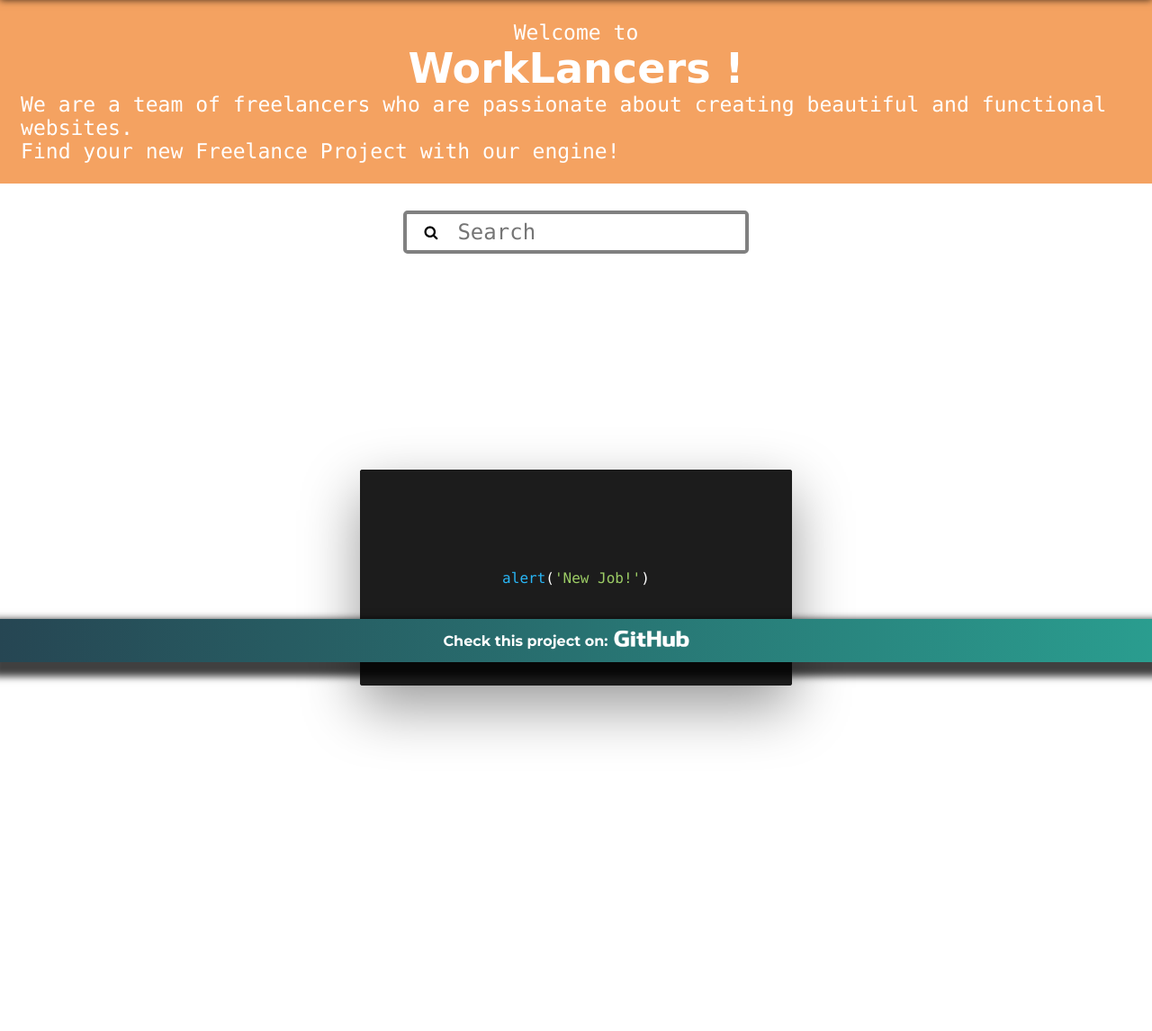
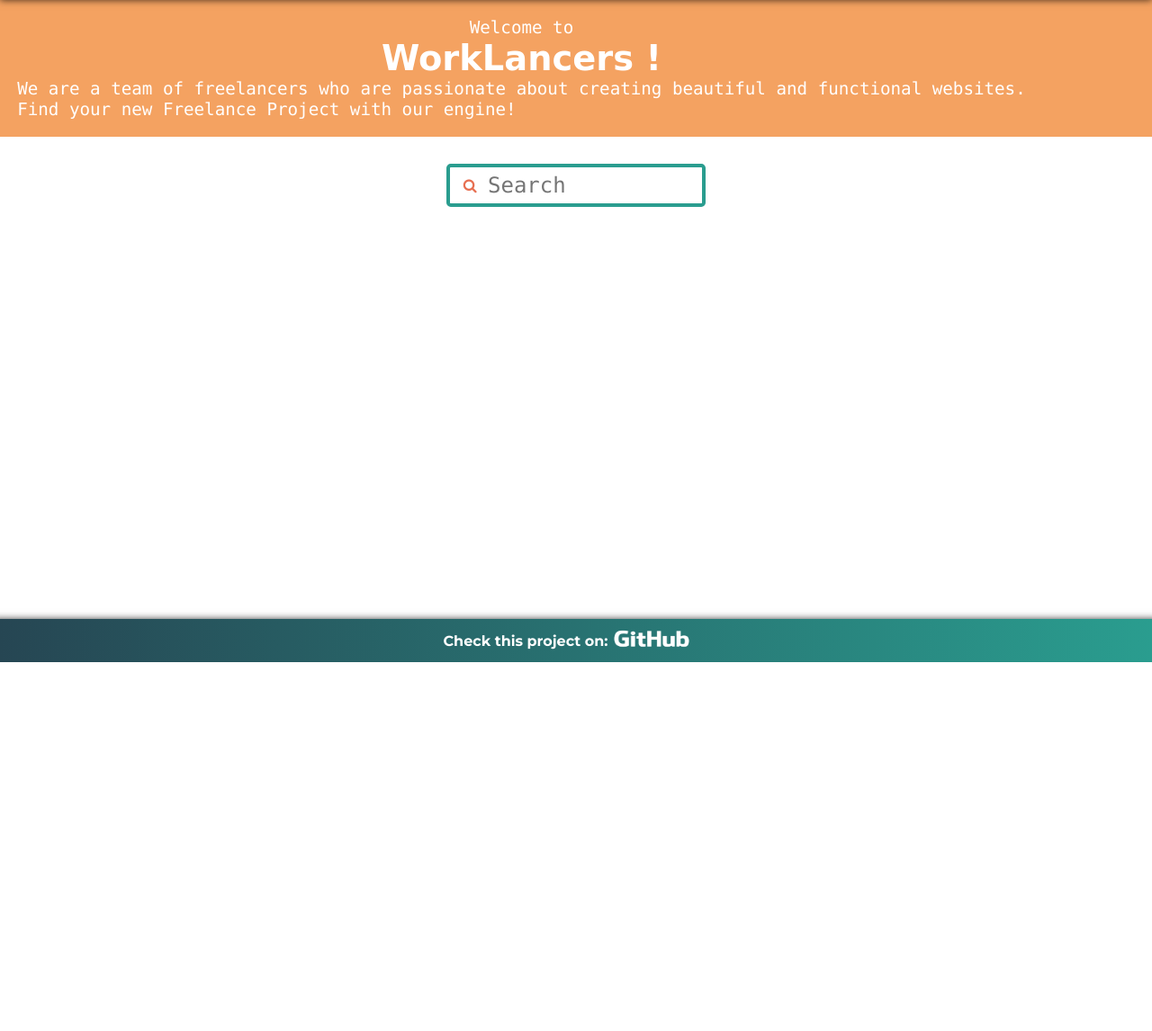
Before and after one commit to IchikonWD/WorkLancers, a Node server app: page / in a window 1280 px wide. Shown: the part 64-1210 px from the top of the page at 90% size. After the commit the page ends 800 px from the top, so only its background shows below. Run offline with Node 20, Linux system fonts and the light colour scheme; some libraries are stand-ins or nearby versions; some web fonts are replaced.

Commit message:
home styles semi done

```diff
--- a/public/css/burguermenu.css
+++ b/public/css/burguermenu.css
@@ -37,7 +37,7 @@
 }
 
 .topnav a:hover {
-  color: rgb(231, 111, 81);
+  color: rgb(233, 196, 106);
 }
 
 @media screen and (min-width: 768px) {
--- a/public/css/header.css
+++ b/public/css/header.css
@@ -41,6 +41,3 @@
   margin-right: 0.8em;
   text-decoration: none;
 }
-.icon:hover {
-  color: rgb(231, 111, 81);
-}
--- a/public/css/style.css
+++ b/public/css/style.css
@@ -42,7 +42,7 @@
   justify-content: flex-end;
   align-items: center;
   background-color: transparent;
-  border: 0.3em solid gray;
+  border: 0.3em solid rgb(42, 157, 143);
   border-radius: 0.3em;
   width: 18em;
   height: 3em;
@@ -61,15 +61,9 @@
   background-color: transparent;
   resize: none;
 }
-#cards {
-  display: flex;
-  flex-wrap: wrap;
-  justify-content: center;
-  align-items: center;
-  width: 100%;
-  height: 100%;
-}
+
 i.icon_search {
+  color: rgb(231, 111, 81);
   width: 1em;
   height: 1em;
   margin-right: 0.7em;
@@ -201,18 +104,27 @@
 .red {
   color: #ef5350;
 }
+#cards {
+  display: flex;
+  flex-wrap: wrap;
+  justify-content: center;
+  align-items: center;
+  margin-top: 1em;
+  flex-direction: column;
+  align-content: space-between;
+  margin-right: 20em;
+}
 .content {
-    height: 100vh;
   color: white;
   display: flex;
-    justify-content: space-between;
-    align-items: center;
+  flex-wrap: wrap;
 }
 .card {
   perspective: 150rem;
   height: 20rem;
-    width: 30rem;
-    margin: 0 auto;
+  width: 100%;
+  margin: 1em;
+  margin-bottom: -4em;
 }
 .card__side {
   height: 15rem;
@@ -221,18 +133,18 @@
   top: 0;
   left: 0;
   margin: auto;
-    width: 30rem;
+  width: 20rem;
   backface-visibility: hidden;
   border-radius: 3px;
   overflow: hidden;
-    box-shadow: 0 1.5rem 4rem rgba(0, 0, 0, 0.4);
+  border-radius: 1em;
 }
 .card__side--front {
   background-color: #1c1c1c;
 }
 .card__side--back {
   transform: rotateY(180deg);
-    background-color: #1c1c1c;
+  background-color: rgb(38, 70, 83);
 }
 .card:hover .card__side--front {
   transform: rotateY(-180deg);
@@ -242,7 +154,7 @@
 }
 .card__cont {
   height: 15rem;
-    background-color: #1c1c1c;
+  background-color: rgb(38, 70, 83);
   display: flex;
   align-items: center;
   justify-content: center;
@@ -254,7 +166,7 @@
   transform: translate(-50%, -50%);
   width: 90%;
   color: white;
-    font-size: 0.8em;
+  font-size: 0.65em;
 }
 .card__cta p {
   margin-left: 1rem;
@@ -262,7 +174,30 @@
 .card__cta p > .space {
   margin-left: 2rem;
 }
-#fav_btn_empty{
+#fav_btn_empty {
+  font-size: 2em;
+  color: rgb(244, 162, 97);
+  position: absolute;
+  top: -0.5em;
+  right: 0;
+  z-index: 1;
+}
+#fav_btn_empty:hover {
+  font-size: 2.5em;
+  color: rgb(231, 111, 81);
+}
+
+@media screen and (min-width: 768px) {
+}
+
+@media (min-width: 1200px) {
+  .card__side {
+    width: 30rem;
+  }
+  .card__cta {
+    font-size: 0.8em;
+  }
+  #fav_btn_empty {
     font-size: 3em;
     color: rgb(244, 162, 97);
     position: absolute;
@@ -270,30 +205,4 @@
     right: 0;
     z-index: 1;
   }
-#fav_btn_empty:hover{
-    font-size: 3.5em;
-    color: rgb(231, 111, 81);
-
 }
-
-
-
-
-
-@media screen and (min-width: 768px) {
-  i.icon_search {
-    margin-right: 1.3em;
-  }
-  .searchForm {
-    width: 24em;
-  }
-  .description {
-    font-size: 1.5em;
-  }
-}
-
-@media (min-width: 1200px) {
-  .description {
-    font-size: 1.2em;
-  }
-}
--- a/public/scripts/home.js
+++ b/public/scripts/home.js
@@ -25,31 +25,36 @@
       .then((scrapData) => {
         document.getElementById("cards").innerHTML = "";
         scrapData.map((offer) => {
-
-
           box.innerHTML += `
-                          <section class="section2">
-                              <article class="job1">
-                                  <div class="job_header">
-                                      <h2 class="jobTitle">${offer.jobTitle}</h2><i class="fa fa-heart" id="fav_btn_empty"></i>
-                                  </div>
-                                  <div class="separator"></div>
-                                  <div class="job_body"><img class="job_img" src="/assets/img/default_img.jpg" alt="">
-                                      <p class="job_description">${offer.jobDescription}</p>
-                                  </div>
-                                  <div class="separator"></div>
-                                  <div class="job_footer">
-                                      <p class="job_price">${offer.jobBudget}</p><button class="see_more_btn"><a class="link_btn" href="${offer.jobUrl}">See Offer</a></button>
-                                  </div>
-                              </article>
-                              <input type="hidden" value=${offer._id} class="hiddenInp">
-                          </section>
+          <div class="content">
+          <div class="card">
+              <div class="card__side card__side--front">
+                  <!-- Front Content -->
+                  <div class="card__cont"><span class="blue">alert</span><span>(<span class="green">'New
+                              Job!'</span>)</span></div>
+              </div>
+              <div class="card__side card__side--back">
+                  <!-- Back Content -->
+                  <div class="card__cta"><a class="icon_heart"><i class="fa fa-heart"
+                              id="fav_btn_empty"></i></a>
+                      <p><span class="purple">const</span> NewJob <span class="cyan">=</span> {<br /><span
+                              class="space red">Job Title</span><span class="cyan">:</span> <span
+                              class="green">'${offer.jobTitle}'</span>,<br /><span class="space red">Description</span><span
+                              class="cyan">:</span> <span class="green">'${offer.jobDescription}</span>',<br /><span
+                              class="space red">Job Budget</span><span class="cyan">:</span><span
+                              class="green">'${offer.jobBudget}'</span>,<br /><span
+                              class="space red">website</span><span class="cyan">:</span> <span class="green"><a
+                                  href="${offer.jobUrl}">'Haz click Aqui!'</a></span><br /> };</p>
+                  </div>
+              </div>
+              <input type="hidden" value=${offer._id} class="hiddenInp">
+          </div>
                           `;
         });
       })
       .then(() => {
-        document.querySelectorAll('#fav_btn_empty').forEach(item => {
-          item.addEventListener('click', () => {
+        document.querySelectorAll("#fav_btn_empty").forEach((item) => {
+          item.addEventListener("click", () => {
             /*
             console.log(item);
             console.log(item.parentNode.parentNode);
@@ -59,26 +64,29 @@
             console.log(item.parentNode.parentNode.childNodes[9].childNodes[1].innerText); //more info
             */
 
-            let title = item.parentNode.parentNode.childNodes[1].childNodes[1].innerText;
-            let img = item.parentNode.parentNode.childNodes[5].childNodes[0].currentSrc
-            let description = item.parentNode.parentNode.childNodes[5].childNodes[2].innerText
-            let moreInfo = item.parentNode.parentNode.childNodes[9].childNodes[1].innerText
+            let title =
+              item.parentNode.parentNode.childNodes[1].childNodes[1].innerText;
+            let img =
+              item.parentNode.parentNode.childNodes[5].childNodes[0].currentSrc;
+            let description =
+              item.parentNode.parentNode.childNodes[5].childNodes[2].innerText;
+            let moreInfo =
+              item.parentNode.parentNode.childNodes[9].childNodes[1].innerText;
             let user_id = userApp;
 
-            const objJob = { title , img , description, moreInfo, user_id }
+            const objJob = { title, img, description, moreInfo, user_id };
 
             console.log(objJob);
 
-            fetch('/api/addFav', {
-              method: 'POST',
+            fetch("/api/addFav", {
+              method: "POST",
               headers: {
-                'Content-Type': 'application/json'
+                "Content-Type": "application/json",
               },
-              body: JSON.stringify(objJob)
-            })
-
-          })
-        })
+              body: JSON.stringify(objJob),
+            });
+          });
+        });
       })
       .catch((error) => {
         console.log(error);
--- a/views/home.pug
+++ b/views/home.pug
@@ -25,7 +25,6 @@
       i.icon_search(class="fa fa-search")
       input#search.searchBox(type='text' name='search' placeholder='Search')
   section#cards
-    | <div class="content"><div class="card"><div class="card__side card__side--front"><!-- Front Content --><div class="card__cont"><span class="blue">alert</span><span>(<span class="green">'New Job!'</span>)</span></div></div><div class="card__side card__side--back"><!-- Back Content --><div class="card__cta"><a class="icon_heart" href="/"><i class="fa fa-heart" id="fav_btn_empty"></i></a><p><span class="purple">const</span> NewJob <span class="cyan">=</span> {<br /><span class="space red">Job Title</span><span class="cyan">:</span> <span class="green">'Desarrollo de solución digital de acumulación de litros digitales'</span>,<br/><span class="space red">Description</span><span class="cyan">:</span> <span class="green">'La aplicación móvil permite a los usuarios acumular combustible digital en una billetera virtual y luego redimirlos por combustible físico o bien por dinero equivalente. Se debe continuar trabajando en su desarrollo para adaptarla a las necesidades del usuario con el que firmemos un acuerdo (petrolera, distribuidora, operadora o proveedora de combustible en general).</span>',<br/><span class="space red">Job Budget</span><span class="cyan">:</span><span class="green">'$24.00-$45.00 Hourly'</span>,<br/><span class="space red">website</span><span class="cyan">:</span> <span class="green"><a href="#">'lauraalpinto.github.io'</a></span><br/> };</p></div></div></div>
 include ./footer.pug
 script.
   const userApp=!{JSON.stringify(algo)}
```
Also changed, not shown: other parts of public/css/style.css (+4 -95 lines). Lines whose indentation alone changed are shown as unchanged.
